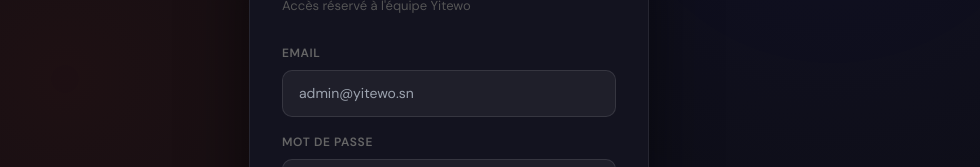
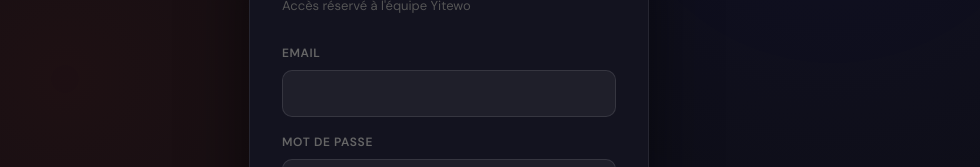
Before and after one commit to djadji-gueye/yitewo-frontend, a Next.js app: page /dashboard/login in a window 1280 px wide. Shown: the part 321-488 px from the top of the page, without its empty margins (191-1171 px from the left). Built offline with nearby package versions, Linux system fonts and the light colour scheme; no server answers.

Commit message:
update shop list

```diff
--- a/app/dashboard/login/page.tsx
+++ b/app/dashboard/login/page.tsx
@@ -70,7 +70,7 @@
             <div>
               <label style={labelStyle}>Email</label>
               <input type="email" value={email} onChange={(e) => setEmail(e.target.value)}
-                placeholder="admin@yitewo.sn" required style={inputStyle}
+                placeholder="" required style={inputStyle}
                 onFocus={(e) => (e.target.style.borderColor = "#E8380D")}
                 onBlur={(e) => (e.target.style.borderColor = "rgba(255,255,255,0.1)")} />
             </div>
@@ -88,8 +88,8 @@
                   background: "none", border: "none", cursor: "pointer", color: "#555",
                 }}>
                   {showPass
-                    ? <svg width="16" height="16" viewBox="0 0 24 24" fill="none" stroke="currentColor" strokeWidth="2" strokeLinecap="round"><path d="M17.94 17.94A10.07 10.07 0 0112 20c-7 0-11-8-11-8a18.45 18.45 0 015.06-5.94"/><path d="M9.9 4.24A9.12 9.12 0 0112 4c7 0 11 8 11 8a18.5 18.5 0 01-2.16 3.19"/><line x1="1" y1="1" x2="23" y2="23"/></svg>
-                    : <svg width="16" height="16" viewBox="0 0 24 24" fill="none" stroke="currentColor" strokeWidth="2" strokeLinecap="round"><path d="M1 12s4-8 11-8 11 8 11 8-4 8-11 8-11-8-11-8z"/><circle cx="12" cy="12" r="3"/></svg>
+                    ? <svg width="16" height="16" viewBox="0 0 24 24" fill="none" stroke="currentColor" strokeWidth="2" strokeLinecap="round"><path d="M17.94 17.94A10.07 10.07 0 0112 20c-7 0-11-8-11-8a18.45 18.45 0 015.06-5.94" /><path d="M9.9 4.24A9.12 9.12 0 0112 4c7 0 11 8 11 8a18.5 18.5 0 01-2.16 3.19" /><line x1="1" y1="1" x2="23" y2="23" /></svg>
+                    : <svg width="16" height="16" viewBox="0 0 24 24" fill="none" stroke="currentColor" strokeWidth="2" strokeLinecap="round"><path d="M1 12s4-8 11-8 11 8 11 8-4 8-11 8-11-8-11-8z" /><circle cx="12" cy="12" r="3" /></svg>
                   }
                 </button>
               </div>
```
